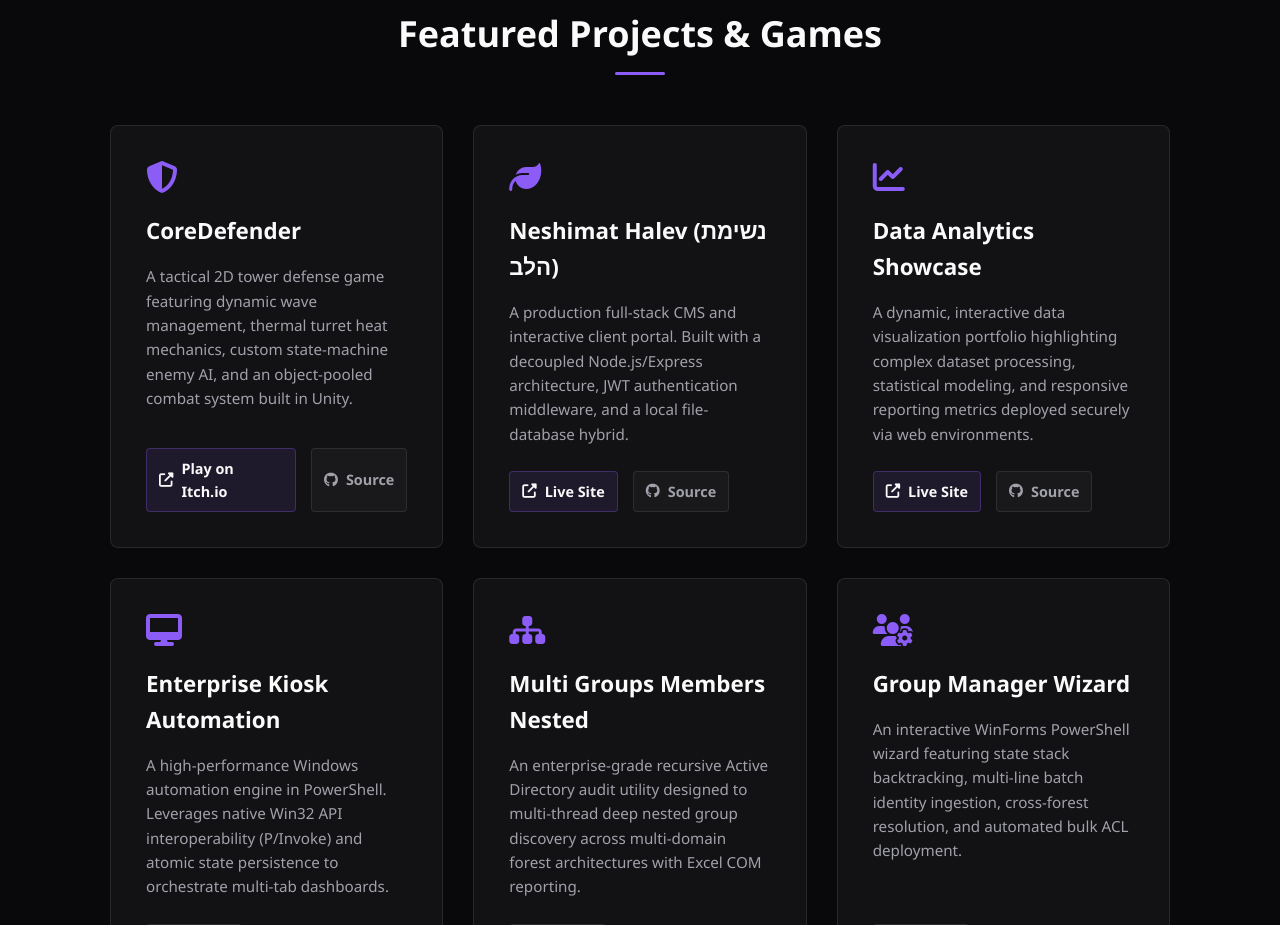
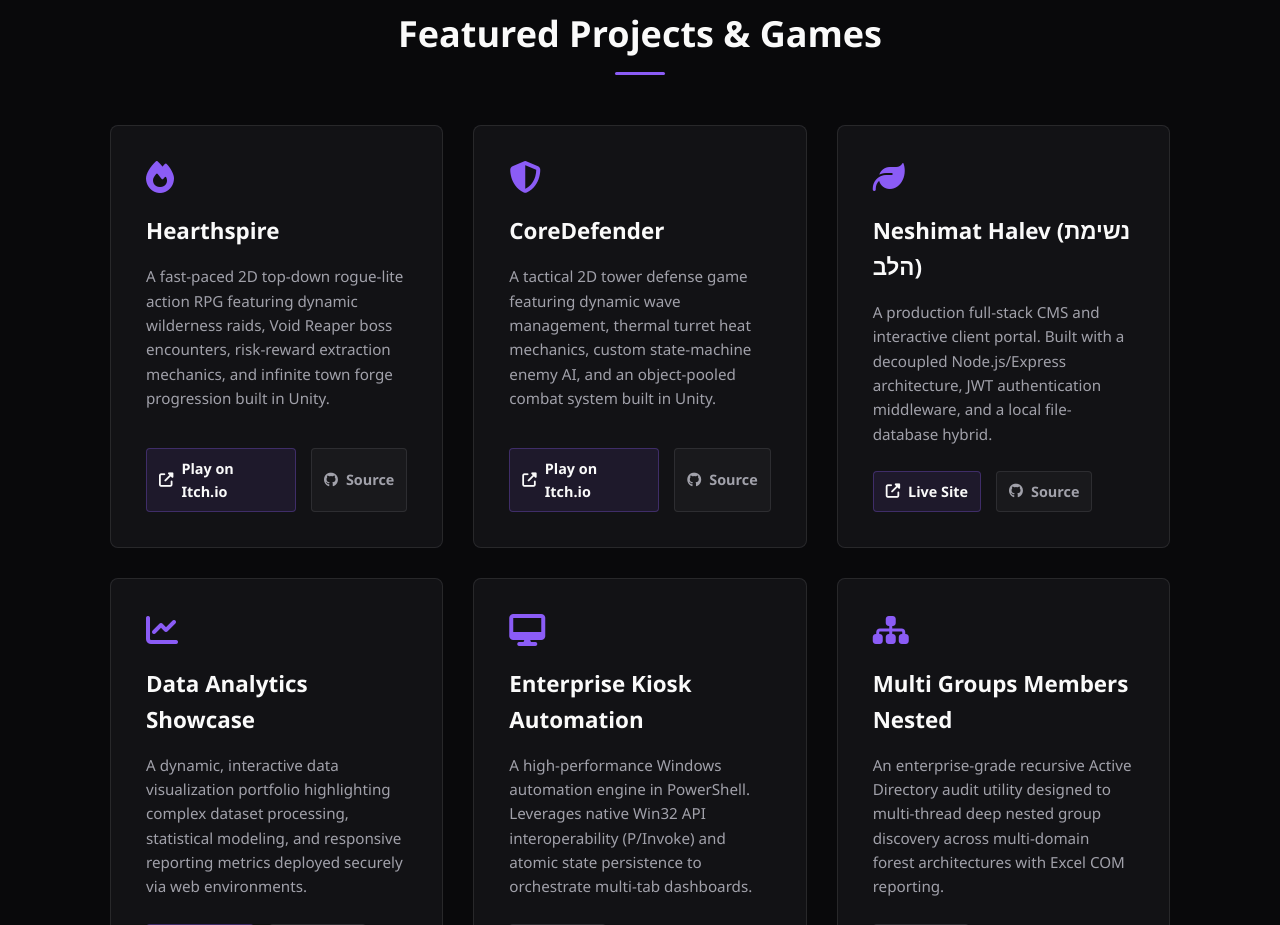
Before and after one commit to NaorBeeri1/NaorBeeri1.github.io, a plain HTML site: page index.html in a window 1280 px wide. Shown: the part 1960-2885 px from the top of the page. Drawn offline with Linux system fonts and the light colour scheme.

Commit message:
Update index.html
Add Hearthspire to featured games

```diff
--- a/index.html
+++ b/index.html
@@ -60,7 +60,18 @@
             <h2 class="section-title">Featured Projects & Games</h2>
             <div class="projects-grid">
 
-                <!-- GAME PROJECT 1: CoreDefender -->
+                <!-- GAME PROJECT 1: Hearthspire -->
+                <div class="project-card">
+                    <div class="project-icon"><i class="fas fa-fire"></i></div>
+                    <h3>Hearthspire</h3>
+                    <p>A fast-paced 2D top-down rogue-lite action RPG featuring dynamic wilderness raids, Void Reaper boss encounters, risk-reward extraction mechanics, and infinite town forge progression built in Unity.</p>
+                    <div class="project-links">
+                        <a href="https://studios-nb.itch.io/hearthspire" target="_blank" class="project-link live-link"><i class="fas fa-external-link-alt"></i> Play on Itch.io</a>
+                        <a href="https://github.com/NaorBeeri1/Hearthspire" target="_blank" class="project-link repo-link"><i class="fab fa-github"></i> Source</a>
+                    </div>
+                </div>
+
+                <!-- GAME PROJECT 2: CoreDefender -->
                 <div class="project-card">
                     <div class="project-icon"><i class="fas fa-shield-alt"></i></div>
                     <h3>CoreDefender</h3>
```
